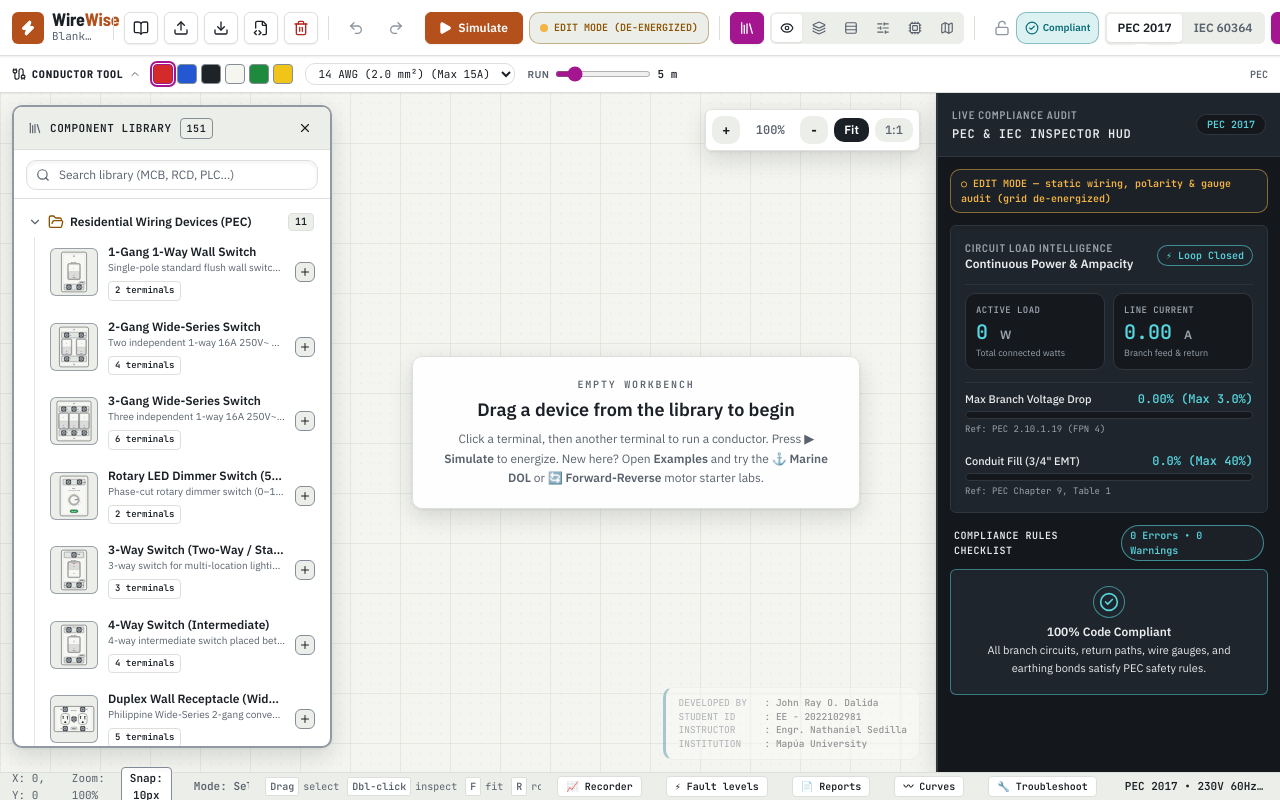
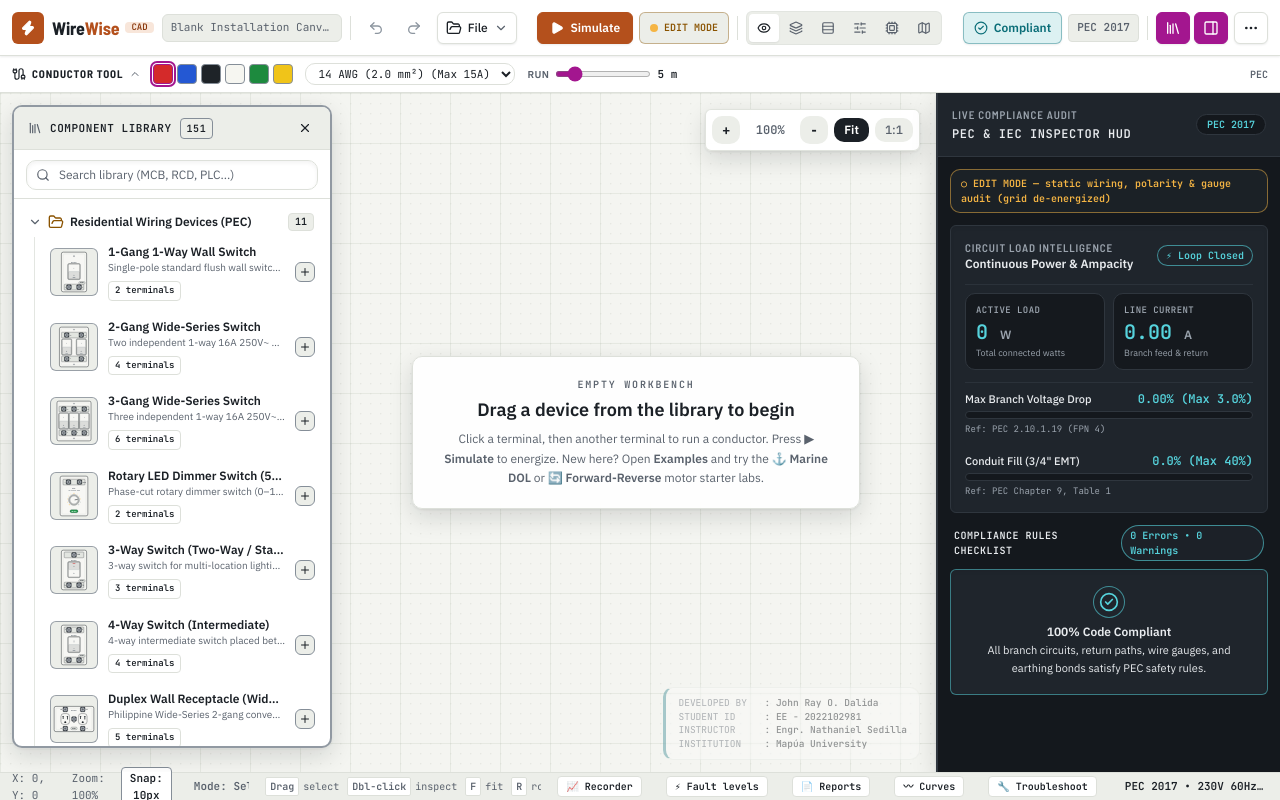
Before and after one commit to jro-d/volt-lab, a React (Vite) app: page / in a window 1280 px wide. Built offline with nearby package versions, Linux system fonts and the light colour scheme.

Commit message:
feat(topbar): redesign TopNavBar with responsive slots and accessible menus

```diff
--- a/src/components/layout/TopNavBar.tsx
+++ b/src/components/layout/TopNavBar.tsx
@@ -1,37 +1,42 @@
 import React from 'react';
+import {
+  Activity,
+  AlignHorizontalJustifyCenter,
+  AlignVerticalJustifyCenter,
+  BookOpen,
+  Download,
+  FileCode2,
+  FileText,
+  FlipHorizontal2,
+  FolderOpen,
+  Layers,
+  Library,
+  Lock,
+  Moon,
+  MoreHorizontal,
+  PanelRight,
+  Play,
+  Redo2,
+  RotateCcw,
+  ShieldCheck,
+  Square,
+  Sun,
+  Trash2,
+  TrendingUp,
+  Undo2,
+  Unlock,
+  Upload,
+  Wrench,
+  Zap,
+} from 'lucide-react';
 import { CodeStandard } from '../../types/electrical';
 import { saveTheme } from '../../utils/themeStorage';
-import {
-  Zap,
-  RotateCcw,
-  BookOpen,
-  Download,
-  Upload,
-  Layers,
-  Eye,
-  SlidersHorizontal,
-  CheckCircle2,
-  AlertTriangle,
-  ShieldAlert,
-  Undo2,
-  Redo2,
-  Play,
-  Square,
-  Library,
-  Lock,
-  Unlock,
-  AlignHorizontalJustifyCenter,
-  AlignVerticalJustifyCenter,
-  FlipHorizontal2,
-  PanelRight,
-  Trash2,
-  Rows3,
-  Cpu,
-  Map as MapIcon,
-  FileCode2,
-  Sun,
-  Moon,
-} from 'lucide-react';
+import { useBreakpoint } from '../../hooks/useBreakpoint';
+import { IconButton } from './topbar/IconButton';
+import { MenuButton, MenuEntry } from './topbar/Menu';
+import { StatusChip } from './topbar/StatusChip';
+import { Tooltip } from './topbar/Tooltip';
+import { TopbarViewId, ViewSwitcher } from './topbar/ViewSwitcher';
 
 /** Light / dark theme, saved per browser. The initial class is set in index.html before first paint. */
 const useTheme = () => {
@@ -51,8 +56,8 @@ interface TopNavBarProps {
   standard: CodeStandard;
   onStandardChange: (std: CodeStandard) => void;
   gridVoltage: number;
-  viewMode: 'realistic' | 'split' | 'ladder' | 'schematic' | 'plc' | 'plan';
-  onViewModeChange: (mode: 'realistic' | 'split' | 'ladder' | 'schematic' | 'plc' | 'plan') => void;
+  viewMode: TopbarViewId;
+  onViewModeChange: (mode: TopbarViewId) => void;
   isCompliant: boolean;
   trippedCount: number;
   activeLabTitle?: string;
@@ -86,38 +91,21 @@ interface TopNavBarProps {
   canAlign: boolean;
   onAlignHorizontal: () => void;
   onAlignVertical: () => void;
+  // Responsive / Prompt 06-07 optional panel hooks
+  isViewOnly?: boolean;
+  troubleshootMode?: boolean;
+  onToggleTroubleshoot?: () => void;
+  recorderOpen?: boolean;
+  onToggleRecorder?: () => void;
+  curvesOpen?: boolean;
+  onToggleCurves?: () => void;
+  faultLevelsOn?: boolean;
+  onToggleFaultLevels?: () => void;
+  onOpenReports?: () => void;
+  onOpenSafeIsolation?: () => void;
 }
 
-/** Reusable ribbon icon button */
-const RibbonButton: React.FC<{
-  onClick?: () => void;
-  title: string;
-  disabled?: boolean;
-  active?: boolean;
-  danger?: boolean;
-  label?: string;
-  children: React.ReactNode;
-}> = ({ onClick, title, disabled, active, danger, label, children }) => (
-  <button
-    onClick={onClick}
-    disabled={disabled}
-    title={title}
-    className={`flex items-center gap-1.5 h-8 px-2 rounded-md text-xs font-medium border transition shrink-0 ${
-      disabled
-        ? 'bg-transparent border-transparent text-ink-faint cursor-not-allowed'
-        : active
-        ? 'bg-probe text-on-probe border-probe shadow-1'
-        : danger
-        ? 'bg-surface border-border text-danger hover:bg-danger-soft hover:border-danger/40 shadow-1'
-        : 'bg-surface border-border text-ink hover:bg-surface-hover hover:border-border-strong shadow-1'
-    }`}
-  >
-    {children}
-    {label && <span className="hidden 2xl:inline">{label}</span>}
-  </button>
-);
-
-const Divider = () => <div className="w-px h-6 bg-border mx-1 shrink-0" />;
+const Divider = () => <div className="hidden md:block w-px h-6 bg-border mx-0.5 shrink-0" />;
 
 export const TopNavBar: React.FC<TopNavBarProps> = ({
   standard,
@@ -154,20 +142,212 @@ export const TopNavBar: React.FC<TopNavBarProps> = ({
   canAlign,
   onAlignHorizontal,
   onAlignVertical,
+  isViewOnly,
+  troubleshootMode = false,
+  onToggleTroubleshoot,
+  recorderOpen = false,
+  onToggleRecorder,
+  curvesOpen = false,
+  onToggleCurves,
+  faultLevelsOn = false,
+  onToggleFaultLevels,
+  onOpenReports,
+  onOpenSafeIsolation,
 }) => {
   const hz = standard === 'PEC' ? 60 : 50;
   const theme = useTheme();
+  const breakpoint = useBreakpoint();
+  const isPhone = isViewOnly ?? breakpoint === 'phone';
+  const isDesktop = breakpoint === 'desktop' && !isPhone;
+  const btnSize = isDesktop ? 'md' : 'touch';
+
+  const fileItems: MenuEntry[] = [
+    {
+      id: 'examples',
+      label: 'Examples & learning labs…',
+      icon: BookOpen,
+      onSelect: onOpenLabs,
+    },
+    {
+      id: 'import',
+      label: 'Import project JSON…',
+      icon: Upload,
+      disabled: isSimulating,
+      onSelect: onImportJson,
+    },
+    {
+      id: 'export-json',
+      label: 'Export project as JSON',
+      icon: Download,
+      onSelect: onExportJson,
+    },
+  ];
+  if (onExportHtml) {
+    fileItems.push({
+      id: 'export-html',
+      label: 'Save standalone HTML',
+      icon: FileCode2,
+      onSelect: onExportHtml,
+    });
+  }
+  fileItems.push({ kind: 'divider', id: 'file-div-1' });
+  fileItems.push({
+    id: 'reset-sim',
+    label: 'Reset tripped breakers',
+    icon: RotateCcw,
+    disabled: trippedCount === 0,
+    onSelect: onResetSimulation,
+  });
+  fileItems.push({
+    id: 'clear-canvas',
+    label: 'Clear canvas',
+    icon: Trash2,
+    disabled: isSimulating,
+    danger: true,
+    onSelect: onClearCanvas,
+  });
+
+  const panelSubmenuItems: MenuEntry[] = [];
+  if (onToggleRecorder) {
+    panelSubmenuItems.push({
+      id: 'panel-recorder',
+      label: 'Timing diagram recorder',
+      icon: Activity,
+      active: recorderOpen,
+      onSelect: onToggleRecorder,
+    });
+  }
+  if (onToggleCurves) {
+    panelSubmenuItems.push({
+      id: 'panel-curves',
+      label: 'Time-current curves',
+      icon: TrendingUp,
+      active: curvesOpen,
+      onSelect: onToggleCurves,
+    });
+  }
+  if (onToggleFaultLevels) {
+    panelSubmenuItems.push({
+      id: 'panel-faults',
+      label: 'Fault levels overlay',
+      icon: Zap,
+      active: faultLevelsOn,
+      onSelect: onToggleFaultLevels,
+    });
+  }
+  if (onOpenSafeIsolation || onOpenReports) {
+    panelSubmenuItems.push({
+      id: 'panel-isolation',
+      label: 'Safe isolation & LOTO',
+      icon: ShieldCheck,
+      onSelect: onOpenSafeIsolation || onOpenReports,
+    });
+  }
+  if (onOpenReports) {
+    panelSubmenuItems.push({
+      id: 'panel-reports',
+      label: 'Reports & schedules…',
+      icon: FileText,
+      onSelect: onOpenReports,
+    });
+  }
+
+  const overflowItems: MenuEntry[] = [];
+  if (!isPhone) {
+    overflowItems.push(
+      {
+        id: 'lock-selected',
+        label: isSelectedLocked && hasSelectedDevice ? 'Unlock selected device' : 'Lock selected device',
+        icon: isSelectedLocked && hasSelectedDevice ? Unlock : Lock,
+        disabled: !hasSelectedDevice || isSimulating,
+        active: hasSelectedDevice && isSelectedLocked,
+        onSelect: onToggleLockSelected,
+      },
+      {
+        id: 'align-h',
+        label: 'Align selected horizontally',
+        icon: AlignHorizontalJustifyCenter,
+        disabled: !canAlign || isSimulating,
+        onSelect: onAlignHorizontal,
+      },
+      {
+        id: 'align-v',
+        label: 'Align selected vertically',
+        icon: AlignVerticalJustifyCenter,
+        disabled: !canAlign || isSimulating,
+        onSelect: onAlignVertical,
+      }
+    );
+    if (onFlipAllOutlets) {
+      overflowItems.push({
+        id: 'flip-outlets',
+        label: isAllRearView ? 'Switch outlets to front view' : 'Switch outlets to rear view',
+        icon: FlipHorizontal2,
+        disabled: isSimulating,
+        active: isAllRearView,
+        onSelect: onFlipAllOutlets,
+      });
+    }
+    if (onToggleDmmMode) {
+      overflowItems.push({
+        id: 'dmm-mode',
+        label: 'Meters & test instruments (DMM)',
+        icon: Zap,
+        active: dmmMode,
+        onSelect: onToggleDmmMode,
+      });
+    }
+    if (panelSubmenuItems.length > 0) {
+      overflowItems.push({ kind: 'divider', id: 'overflow-div-panels' });
+      overflowItems.push({
+        kind: 'submenu',
+        id: 'panels-submenu',
+        label: 'Panels',
+        icon: Layers,
+        items: panelSubmenuItems,
+      });
+    }
+    overflowItems.push({ kind: 'divider', id: 'overflow-div-std' });
+  }
+
+  overflowItems.push(
+    { kind: 'header', id: 'std-header', label: 'Electrical standard' },
+    {
+      id: 'std-pec',
+      label: 'PEC 2017 (60 Hz, AWG)',
+      active: standard === 'PEC',
+      onSelect: () => onStandardChange('PEC'),
+    },
+    {
+      id: 'std-iec',
+      label: `IEC 60364 (${hz} Hz, mm²)`,
+      active: standard === 'IEC',
+      onSelect: () => onStandardChange('IEC'),
+    },
+    { kind: 'divider', id: 'overflow-div-theme' },
+    {
+      id: 'toggle-theme',
+      label: theme.dark ? 'Switch to light theme' : 'Switch to dark theme',
+      icon: theme.dark ? Sun : Moon,
+      onSelect: theme.toggle,
+    }
+  );
+
+  const runTooltip = isSimulating
+    ? 'Stop simulation and return to Edit Mode'
+    : 'Energize the grid and start simulation';
 
   return (
-    <header className="bg-surface border-b border-border px-3 h-14 shrink-0 z-30 select-none shadow-1 flex items-center justify-between gap-3">
-      {/* ───────── LEFT GROUP: Project & File ───────── */}
+    <header className="bg-surface border-b border-border px-2.5 md:px-3 h-12 md:h-14 shrink-0 z-30 select-none shadow-1 flex items-center justify-between gap-1.5 md:gap-2">
+      {/* ───────── LEFT GROUP: Brand, History, File ───────── */}
       <div className="flex items-center gap-1.5 min-w-0">
-        <div className="flex items-center gap-2 pr-2 min-w-0">
+        {/* Slot 1: Brand + active lab chip */}
+        <div className="flex items-center gap-2 min-w-0">
           <div className="w-8 h-8 rounded-md bg-brand flex items-center justify-center shrink-0">
             <Zap className="w-4 h-4 text-on-brand fill-current" />
           </div>
-          <div className="min-w-0 hidden xl:block">
-            <div className="text-[18px] font-display font-bold text-ink leading-none tracking-[-0.01em] flex items-center gap-1.5">
+          <div className="hidden xl:flex items-center gap-2 min-w-0">
+            <div className="text-[18px] font-display font-bold text-ink leading-none tracking-[-0.01em] flex items-center gap-1.5 shrink-0">
               <span>
                 Wire<span className="text-brand">Wise</span>
               </span>
@@ -175,234 +355,165 @@ export const TopNavBar: React.FC<TopNavBarProps> = ({
                 CAD
               </span>
             </div>
-            <div
-              className="text-[11px] font-mono text-ink-muted truncate max-w-[180px]"
-              title={activeLabTitle || 'Blank Installation Canvas'}
+            <Tooltip label="Open example wirings & learning labs" align="left">
+              <button
+                type="button"
+                onClick={onOpenLabs}
+                aria-label="Open example wirings and learning labs"
+                className="h-7 px-2 rounded-md border border-border bg-surface-sunken hover:bg-surface-hover text-[11px] font-mono text-ink-muted hover:text-ink truncate max-w-[180px] transition motion-reduce:transition-none focus-visible:outline-none focus-visible:shadow-focus"
               >
-              {activeLabTitle || 'Blank Installation Canvas'}
-            </div>
+                {activeLabTitle || 'Blank Installation'}
+              </button>
+            </Tooltip>
           </div>
         </div>
 
+        {/* Slot 2: History (Undo / Redo) */}
+        {!isPhone && (
+          <>
             <Divider />
+            <div className="flex items-center gap-1 shrink-0">
+              <IconButton
+                icon={Undo2}
+                label="Undo"
+                shortcut="Ctrl+Z"
+                disabled={!canUndo || isSimulating}
+                onClick={onUndo}
+                size={btnSize}
+              />
+              <IconButton
+                icon={Redo2}
+                label="Redo"
+                shortcut="Ctrl+Y"
+                disabled={!canRedo || isSimulating}
+                onClick={onRedo}
+                size={btnSize}
+              />
+            </div>
+          </>
+        )}
 
-        <RibbonButton onClick={onOpenLabs} title="Open Example Wirings & Learning Labs" label="Examples">
-          <BookOpen className="w-4 h-4" />
-        </RibbonButton>
-        <RibbonButton onClick={onImportJson} title="Open project (Import JSON)" label="Import">
-          <Upload className="w-4 h-4" />
-        </RibbonButton>
-        <RibbonButton onClick={onExportJson} title="Save project (Export JSON)" label="Export">
-          <Download className="w-4 h-4" />
-        </RibbonButton>
-        {onExportHtml && (
-          <RibbonButton
-            onClick={onExportHtml}
-            title="Save self-contained offline HTML (opens directly to your wiring)"
-            label="Save HTML"
-          >
-            <FileCode2 className="w-4 h-4" />
-          </RibbonButton>
+        {/* Slot 3: File Menu */}
+        {!isPhone && (
+          <MenuButton
+            icon={FolderOpen}
+            label="Open file and project menu"
+            text={isDesktop ? 'File' : undefined}
+            items={fileItems}
+            size={btnSize}
+            showChevron
+          />
         )}
-        <RibbonButton
-          onClick={onClearCanvas}
-          disabled={isSimulating}
-          danger
-          title={isSimulating ? 'Stop simulation (■) to clear the canvas' : 'Clear canvas'}
-          label="Clear"
-        >
-          <Trash2 className="w-4 h-4" />
-        </RibbonButton>
-
-        <Divider />
-
-        <RibbonButton onClick={onUndo} disabled={!canUndo || isSimulating} title="Undo (Ctrl+Z)">
-          <Undo2 className="w-4 h-4" />
-        </RibbonButton>
-        <RibbonButton onClick={onRedo} disabled={!canRedo || isSimulating} title="Redo (Ctrl+Y / Ctrl+Shift+Z)">
-          <Redo2 className="w-4 h-4" />
-        </RibbonButton>
       </div>
 
-      {/* ───────── CENTER GROUP: Simulation & CAD tools ───────── */}
+      {/* ───────── CENTER GROUP: Run & View Switcher ───────── */}
       <div className="flex items-center gap-1.5 min-w-0">
-        {/* Play / Stop */}
+        {/* Slot 4: Simulate / Stop + Live-mode indicator */}
+        <Tooltip label={runTooltip}>
           <button
+            type="button"
             onClick={onToggleSimulation}
-          title={isSimulating ? 'Stop simulation and return to Edit Mode' : 'Energize the grid and start simulation'}
-          className={`flex items-center gap-1.5 h-8 pl-3 pr-3.5 rounded-md text-xs font-semibold border shadow-1 transition shrink-0 ${
+            aria-label={runTooltip}
+            aria-pressed={isSimulating}
+            className={`flex items-center justify-center gap-1.5 rounded-md text-xs font-semibold border shadow-1 transition motion-reduce:transition-none shrink-0 focus-visible:outline-none focus-visible:shadow-focus ${
+              isDesktop ? 'h-8 px-3' : isPhone ? 'h-11 w-11' : 'h-11 px-3'
+            } ${
               isSimulating
                 ? 'bg-danger hover:opacity-90 text-surface border-danger'
                 : 'bg-brand hover:bg-brand-strong text-on-brand border-brand hover:border-brand-strong'
             }`}
           >
-          {isSimulating ? <Square className="w-3.5 h-3.5 fill-current" /> : <Play className="w-3.5 h-3.5 fill-current" />}
-          <span>{isSimulating ? 'Stop Sim' : 'Simulate'}</span>
+            {isSimulating ? (
+              <Square className="w-3.5 h-3.5 fill-current shrink-0" />
+            ) : (
+              <Play className="w-3.5 h-3.5 fill-current shrink-0" />
+            )}
+            {!isPhone && <span>{isSimulating ? 'Stop Sim' : 'Simulate'}</span>}
+            {isSimulating && (
+              <span
+                aria-hidden="true"
+                className="xl:hidden w-1.5 h-1.5 rounded-full bg-surface animate-pulse motion-reduce:animate-none shrink-0"
+              />
+            )}
           </button>
+        </Tooltip>
 
-        {/* Mode status badge */}
+        {/* Live mode badge (full pill on desktop, compact dot below 1280 px) */}
         <div
-          className={`hidden xl:flex items-center gap-1.5 h-8 px-2.5 rounded-lg border text-[10px] font-mono font-bold shrink-0 ${
+          className={`hidden xl:flex items-center gap-1.5 h-8 px-2.5 rounded-md border text-[10px] font-mono font-bold shrink-0 ${
             isSimulating
               ? 'bg-ok-soft border-ok/40 text-ok'
               : 'bg-surface-sunken border-warning/40 text-warning'
           }`}
         >
-          <span className={`w-2 h-2 rounded-full ${isSimulating ? 'bg-ok animate-pulse' : 'bg-warning-fill'}`} />
-          {isSimulating ? `LIVE SIMULATING (${gridVoltage}V)` : 'EDIT MODE (DE-ENERGIZED)'}
+          <span className={`w-2 h-2 rounded-full ${isSimulating ? 'bg-ok animate-pulse motion-reduce:animate-none' : 'bg-warning-fill'}`} />
+          <span>{isSimulating ? `LIVE (${gridVoltage}V)` : 'EDIT MODE'}</span>
         </div>
 
         <Divider />
 
-        <RibbonButton
-          onClick={onToggleLibrary}
-          active={isLibraryOpen}
-          title={isLibraryOpen ? 'Hide component library' : 'Show component library'}
-          label="Library"
-        >
-          <Library className="w-4 h-4" />
-        </RibbonButton>
+        {/* Slot 5: View switcher */}
+        <ViewSwitcher
+          viewMode={viewMode}
+          onViewModeChange={onViewModeChange}
+          compact={!isDesktop}
+          size={btnSize}
+        />
+      </div>
 
-        {/* View mode switcher */}
-        <div className="flex items-center gap-0.5 bg-surface-sunken p-0.5 rounded-md shrink-0">
-          {([
-            { id: 'realistic', label: 'Realistic', icon: Eye, tip: 'Realistic physical wiring workbench' },
-            { id: 'split', label: 'Dual View', icon: Layers, tip: 'Split dual view (physical workbench + live ladder / SLD)' },
-            { id: 'ladder', label: 'Ladder Logic', icon: Rows3, tip: 'Control ladder diagram (live sync, lab target & rung builder)' },
-            { id: 'schematic', label: 'SLD Schematic', icon: SlidersHorizontal, tip: 'Single-line diagram (SLD)' },
-            { id: 'plc', label: 'PLC', icon: Cpu, tip: 'PLC program editor: write, run and monitor ladder logic' },
-            { id: 'plan', label: 'Plan', icon: MapIcon, tip: 'Floor plan: rooms, symbols linked to devices and home runs that set the wire lengths' },
-          ] as const).map((v) => (
-            <button
-              key={v.id}
-              onClick={() => onViewModeChange(v.id)}
-              title={v.tip}
-              className={`flex items-center gap-1 px-2 h-7 rounded-sm text-xs font-medium transition-all ${
-                viewMode === v.id ? 'bg-surface text-ink font-semibold shadow-1' : 'text-ink-muted hover:text-ink'
-              }`}
-            >
-              <v.icon className="w-3.5 h-3.5" />
-              <span className="hidden 2xl:inline">{v.label}</span>
-            </button>
-          ))}
-        </div>
+      {/* ───────── RIGHT GROUP: Status, Panels & Overflow ───────── */}
+      <div className="flex items-center gap-1.5 min-w-0">
+        {/* Slot 6: Status chip (+ desktop standard tag) */}
+        <StatusChip
+          isCompliant={isCompliant}
+          trippedCount={trippedCount}
+          standard={standard}
+          onResetSimulation={onResetSimulation}
+          onToggleHud={onToggleHud}
+          size={btnSize}
+        />
 
         <Divider />
 
-        {/* CAD lock & alignment tools */}
-        <RibbonButton
-          onClick={onToggleLockSelected}
-          disabled={!hasSelectedDevice || isSimulating}
-          active={hasSelectedDevice && isSelectedLocked}
-          title={
-            !hasSelectedDevice
-              ? 'Select a device to lock / unlock its position'
-              : isSelectedLocked
-              ? 'Unlock selected device position'
-              : 'Lock selected device position'
-          }
-          label={isSelectedLocked ? 'Unlock' : 'Lock'}
-        >
-          {isSelectedLocked && hasSelectedDevice ? <Lock className="w-4 h-4" /> : <Unlock className="w-4 h-4" />}
-        </RibbonButton>
-        <RibbonButton
-          onClick={onAlignHorizontal}
-          disabled={!canAlign || isSimulating}
-          title="Align Horizontal — line selected devices up in a row (Shift+click to select several; aligns to the first one picked)"
-          label="Align H"
-        >
-          <AlignHorizontalJustifyCenter className="w-4 h-4" />
-        </RibbonButton>
-        <RibbonButton
-          onClick={onAlignVertical}
-          disabled={!canAlign || isSimulating}
-          title="Align Vertical — stack selected devices in a column (Shift+click to select several; aligns to the first one picked)"
-          label="Align V"
-        >
-          <AlignVerticalJustifyCenter className="w-4 h-4" />
-        </RibbonButton>
-        {onFlipAllOutlets && (
-          <span className="hidden xl:contents">
-          <RibbonButton
-            onClick={onFlipAllOutlets}
-            active={isAllRearView}
-            title="Flip all outlets between Front Faceplate and Rear Wiring Mechanism"
-            label={isAllRearView ? 'Rear' : 'Front'}
-          >
-            <FlipHorizontal2 className="w-4 h-4" />
-          </RibbonButton>
-          </span>
+        {/* Slot 7: Panels toggles */}
+        <div className="flex items-center gap-1 shrink-0">
+          {!isPhone && onToggleTroubleshoot && (
+            <IconButton
+              icon={Wrench}
+              label={troubleshootMode ? 'Exit troubleshooting mode' : 'Toggle troubleshooting mode'}
+              active={troubleshootMode}
+              onClick={onToggleTroubleshoot}
+              size={btnSize}
+            />
           )}
-        {onToggleDmmMode && (
-          <RibbonButton
-            onClick={onToggleDmmMode}
-            active={dmmMode}
-            title="Meters & Test Instruments: DMM / clamp (click a wire for Amps, 2 terminals for Volts), insulation tester, earth tester, phase rotation meter, continuity buzzer"
-            label="DMM"
-          >
-            <Zap className="w-4 h-4" />
-          </RibbonButton>
+          {!isPhone && (
+            <IconButton
+              icon={Library}
+              label={isLibraryOpen ? 'Hide component library' : 'Show component library'}
+              active={isLibraryOpen}
+              disabled={isSimulating}
+              onClick={onToggleLibrary}
+              size={btnSize}
+            />
           )}
+          <IconButton
+            icon={PanelRight}
+            label={isHudOpen ? 'Hide code inspector' : 'Show code inspector'}
+            active={isHudOpen}
+            onClick={onToggleHud}
+            size={btnSize}
+            alignTooltip="right"
+          />
         </div>
 
-      {/* ───────── RIGHT GROUP: Standards & Audit ───────── */}
-      <div className="flex items-center gap-1.5 min-w-0">
-        {trippedCount > 0 && (
-          <button
-            onClick={onResetSimulation}
-            title="Re-arm all tripped breakers"
-            className="flex items-center gap-1 h-8 px-2.5 rounded-lg bg-danger hover:opacity-90 text-surface font-mono text-xs font-bold shadow-1 shrink-0"
-          >
-            <ShieldAlert className="w-3.5 h-3.5" />
-            <span>{trippedCount} TRIPPED</span>
-            <RotateCcw className="w-3 h-3 opacity-80" />
-          </button>
-        )}
-
-        <div
-          className={`hidden xl:flex items-center gap-1 h-8 px-2 rounded-lg border text-[10px] font-bold shrink-0 ${
-            isCompliant
-              ? 'bg-ok-soft border-ok/40 text-ok'
-              : 'bg-warning-soft border-warning/40 text-warning'
-          }`}
-          title={isCompliant ? 'No code violations detected' : 'Open the inspector for code violations'}
-        >
-          {isCompliant ? <CheckCircle2 className="w-3.5 h-3.5" /> : <AlertTriangle className="w-3.5 h-3.5" />}
-          {isCompliant ? 'Compliant' : 'Violations'}
-        </div>
-
-        <div className="flex items-center gap-0.5 bg-surface-sunken p-0.5 rounded-md shrink-0">
-          <button
-            onClick={() => onStandardChange('PEC')}
-            className={`px-2.5 h-7 rounded-sm text-xs font-semibold transition-all ${
-              standard === 'PEC' ? 'bg-surface text-ink shadow-1' : 'text-ink-muted hover:text-ink'
-            }`}
-            title="Philippine Electrical Code (60Hz, AWG, Black/Red/White/Green)"
-          >
-            PEC<span className="hidden xl:inline"> 2017</span>
-          </button>
-          <button
-            onClick={() => onStandardChange('IEC')}
-            className={`px-2.5 h-7 rounded-sm text-xs font-semibold transition-all ${
-              standard === 'IEC' ? 'bg-surface text-ink shadow-1' : 'text-ink-muted hover:text-ink'
-            }`}
-            title={`International Electrotechnical Commission (${hz}Hz, metric mm², Brown/Blue/Green-Yellow)`}
-          >
-            IEC<span className="hidden xl:inline"> 60364</span>
-          </button>
-        </div>
-
-        <RibbonButton
-          onClick={onToggleHud}
-          active={isHudOpen}
-          title={isHudOpen ? 'Collapse code inspector' : 'Expand code inspector'}
-          label="Inspector"
-        >
-          <PanelRight className="w-4 h-4" />
-        </RibbonButton>
-        <RibbonButton onClick={theme.toggle} title={theme.dark ? 'Switch to light theme' : 'Switch to dark theme'}>
-          {theme.dark ? <Sun className="w-4 h-4" /> : <Moon className="w-4 h-4" />}
-        </RibbonButton>
+        {/* Slot 8: Overflow menu */}
+        <MenuButton
+          icon={MoreHorizontal}
+          label="More tools and settings"
+          items={overflowItems}
+          size={btnSize}
+          align="right"
+        />
       </div>
     </header>
   );
```
Lines whose indentation alone changed are shown as unchanged.
